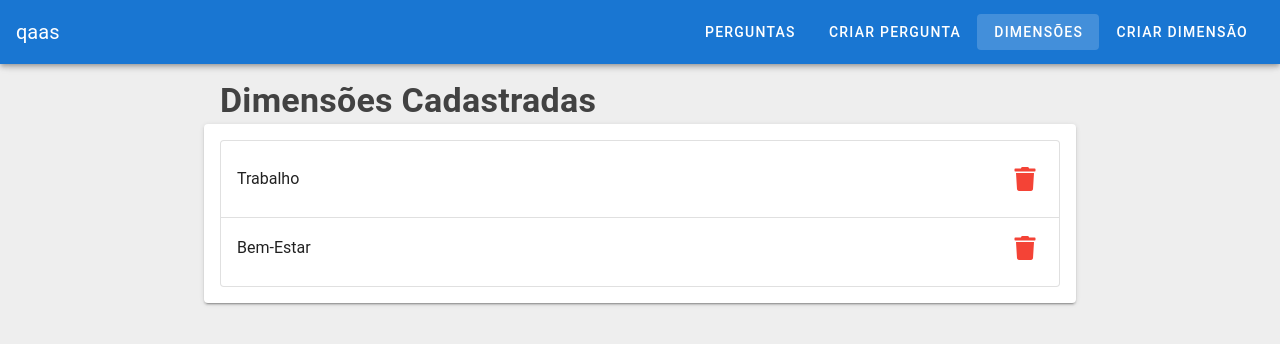
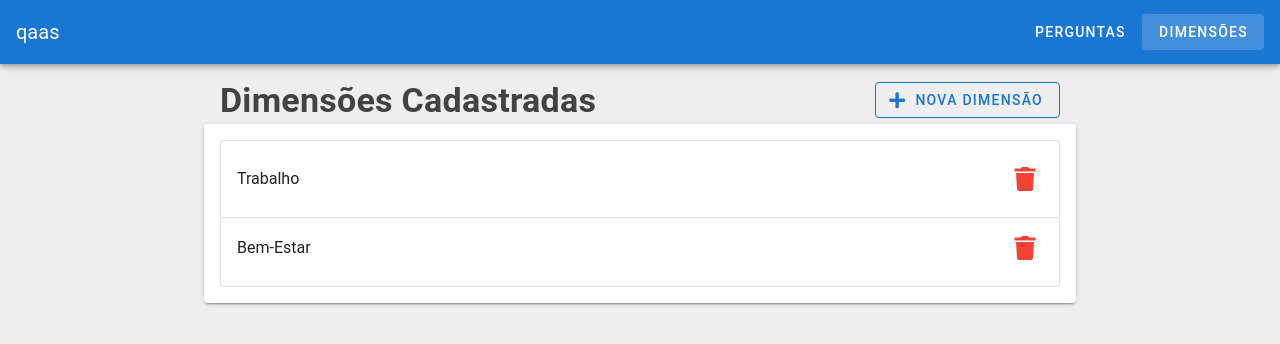
Before and after one commit to mpedroni/qaas, a Vue app in the folder frontend/: page /#/dimensions in a window 1280 px wide. Shown: the top 344 px of the page. Built offline with nearby package versions, Linux system fonts and the light colour scheme.

Commit message:
move create buttons to the card toolbar slot

```diff
--- a/frontend/src/App.vue
+++ b/frontend/src/App.vue
@@ -6,9 +6,7 @@
       <v-spacer />
 
       <v-btn text to="/questions">Perguntas</v-btn>
-      <v-btn text to="/questions/new">Criar Pergunta</v-btn>
       <v-btn text to="/dimensions">Dimensões</v-btn>
-      <v-btn text to="/dimensions/new">Criar Dimensão</v-btn>
     </v-app-bar>
 
     <v-main>
--- a/frontend/src/views/Dimensions/index.vue
+++ b/frontend/src/views/Dimensions/index.vue
@@ -1,6 +1,11 @@
 <template>
   <the-container>
     <card :title="$route.name">
+      <template #toolbar>
+        <v-spacer />
+        <btn color="primary" icon="fas fa-plus" label="Nova Dimensão" to="/dimensions/new" />
+      </template>
+
       <v-card-text>
         <dimension-list :dimensions="dimensions" />
       </v-card-text>
@@ -9,6 +14,7 @@
 </template>
 
 <script>
+import Btn from '@/components/QBtn';
 import Card from '@/components/QCard';
 import TheContainer from '@/components/TheContainer';
 import DimensionList from './components/DimensionList';
@@ -17,6 +23,7 @@ export default {
   name: 'Questions',
 
   components: {
+    Btn,
     Card,
     DimensionList,
     TheContainer,
--- a/frontend/src/views/Questions/index.vue
+++ b/frontend/src/views/Questions/index.vue
@@ -1,6 +1,11 @@
 <template>
   <the-container>
     <card :title="$route.name">
+      <template #toolbar>
+        <v-spacer />
+        <btn color="primary" icon="fas fa-plus" label="Nova Pergunta" to="/questions/new" />
+      </template>
+
       <v-card-text>
         <v-row>
           <v-col cols="12">
@@ -25,6 +30,7 @@
 </template>
 
 <script>
+import Btn from '@/components/QBtn';
 import Card from '@/components/QCard';
 import QSelect from '@/components/QSelect';
 import TheContainer from '@/components/TheContainer';
@@ -34,6 +40,7 @@ export default {
   name: 'Questions',
 
   components: {
+    Btn,
     Card,
     QSelect,
     QuestionList,
```
